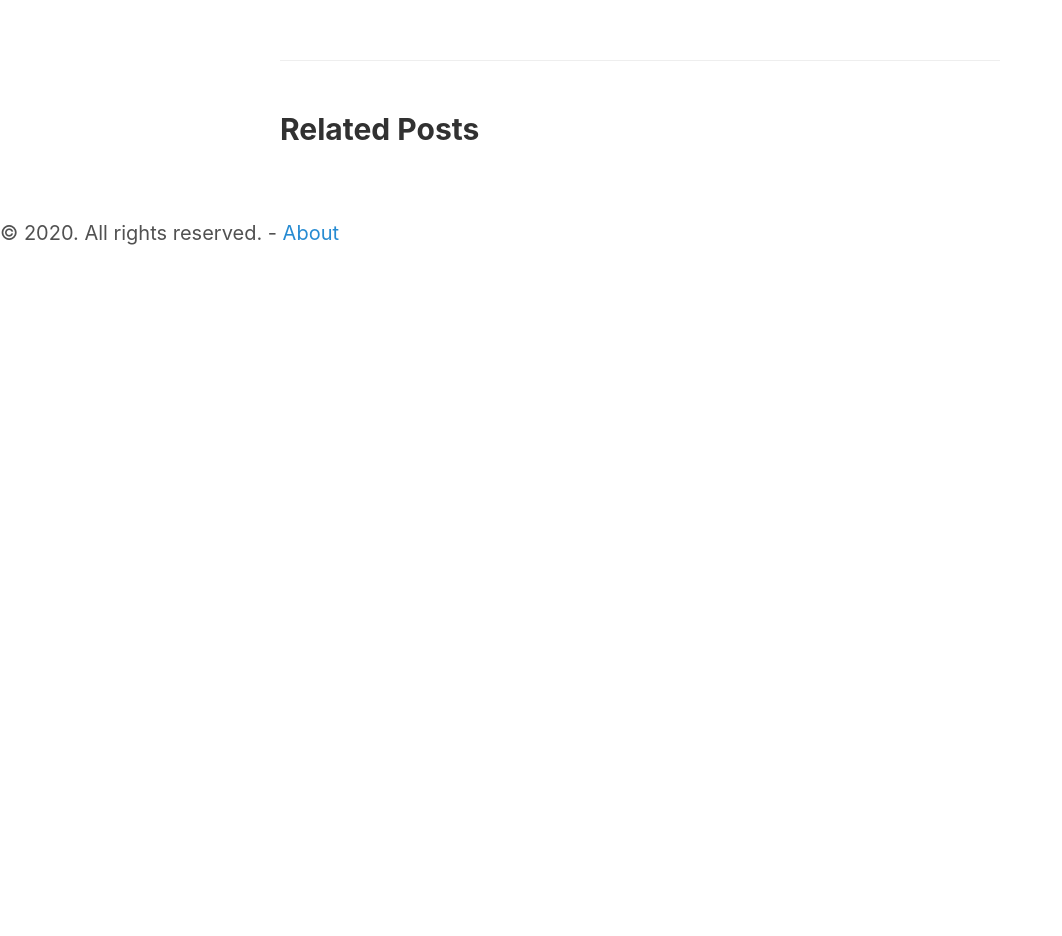
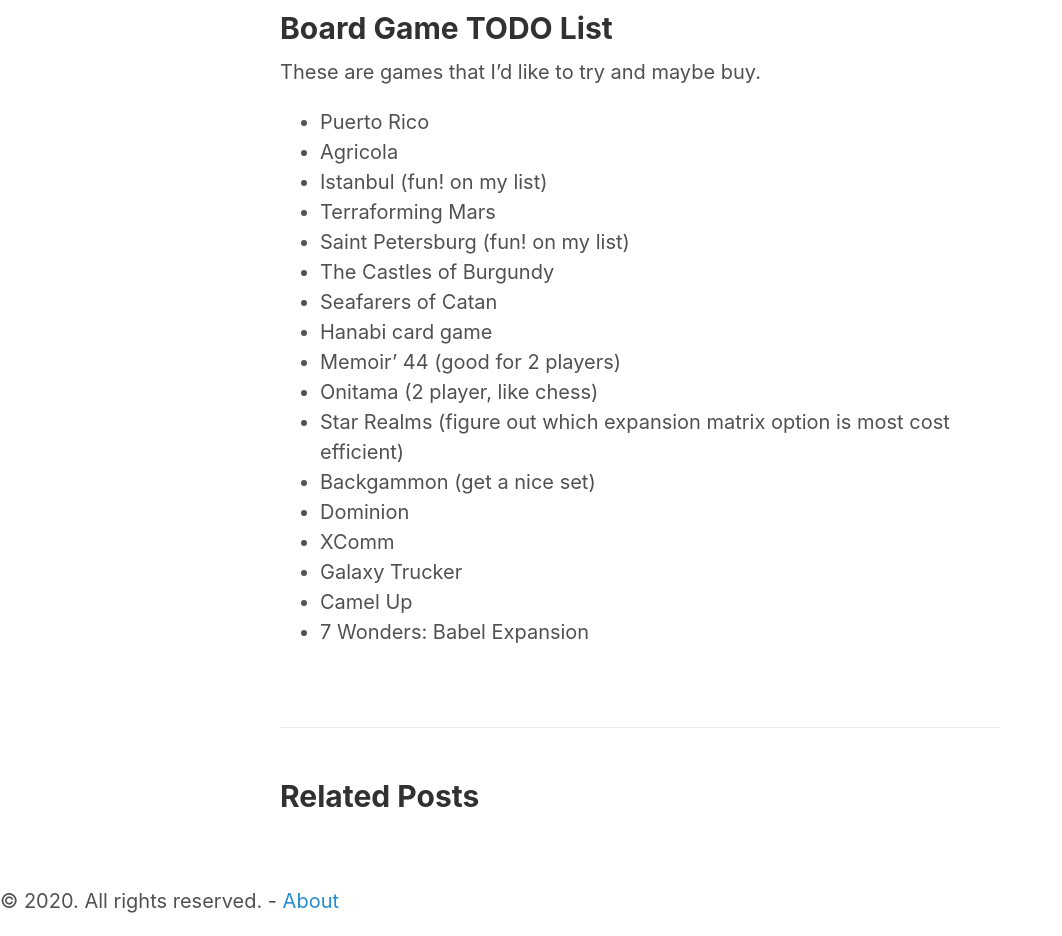
Before and after one commit to srlm-io/srlm.io, a Jekyll site: the page built from board-games.md, in a window 1280 px wide and 1400 px high, scrolled down 6920 px. Shown: the part 464-1400 px from the top of the window, without its empty margins (0-1062 px from the left). Built offline with Jekyll 4.4.1, drawn with Linux system fonts in a browser that asks for light colours; before the commit the page ends 7652 px from its top, so only the background shows below that.

Commit message:
Add information on future board games.

```diff
--- a/board-games.md
+++ b/board-games.md
@@ -31,3 +31,27 @@
 | ![](/public/images/board-games/wingspan.jpeg)                      | Wingspan                                  | Fun, but hard to teach                                                     |
 | ![](/public/images/board-games/skull-king.jpeg)                    | Skull King                                | Great group game                                                           |
 | ![](/public/images/board-games/bears-and-the-bees.jpeg)            | The Bears and the Bees                    |                                                                            |
+
+
+
+## Board Game TODO List
+
+These are games that I'd like to try and maybe buy.
+
+* Puerto Rico
+* Agricola
+* Istanbul (fun! on my list)
+* Terraforming Mars
+* Saint Petersburg (fun! on my list)
+* The Castles of Burgundy
+* Seafarers of Catan
+* Hanabi card game
+* Memoir' 44 (good for 2 players)
+* Onitama (2 player, like chess)
+* Star Realms (figure out which expansion matrix option is most cost efficient)
+* Backgammon (get a nice set)
+* Dominion
+* XComm
+* Galaxy Trucker
+* Camel Up
+* 7 Wonders: Babel Expansion
```
